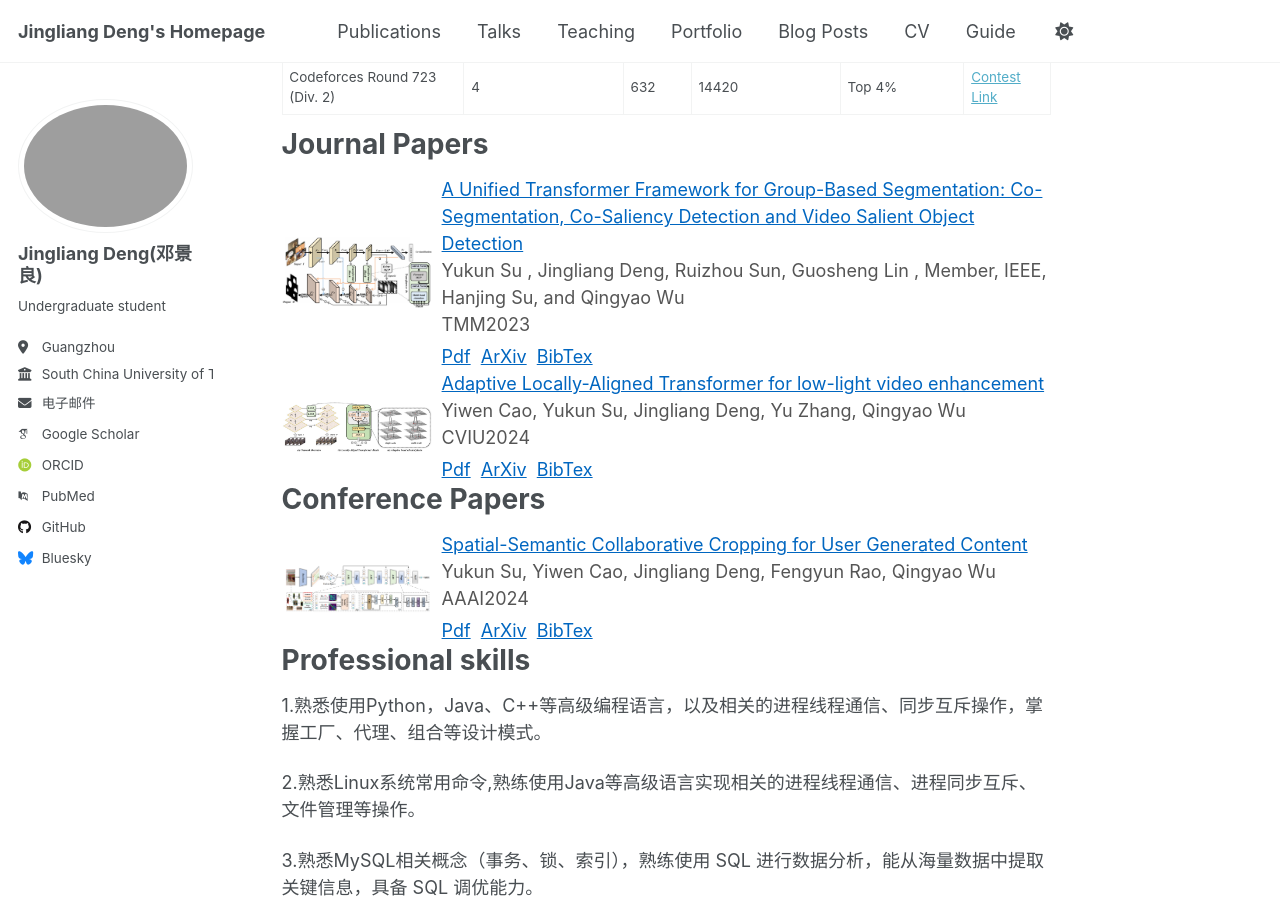
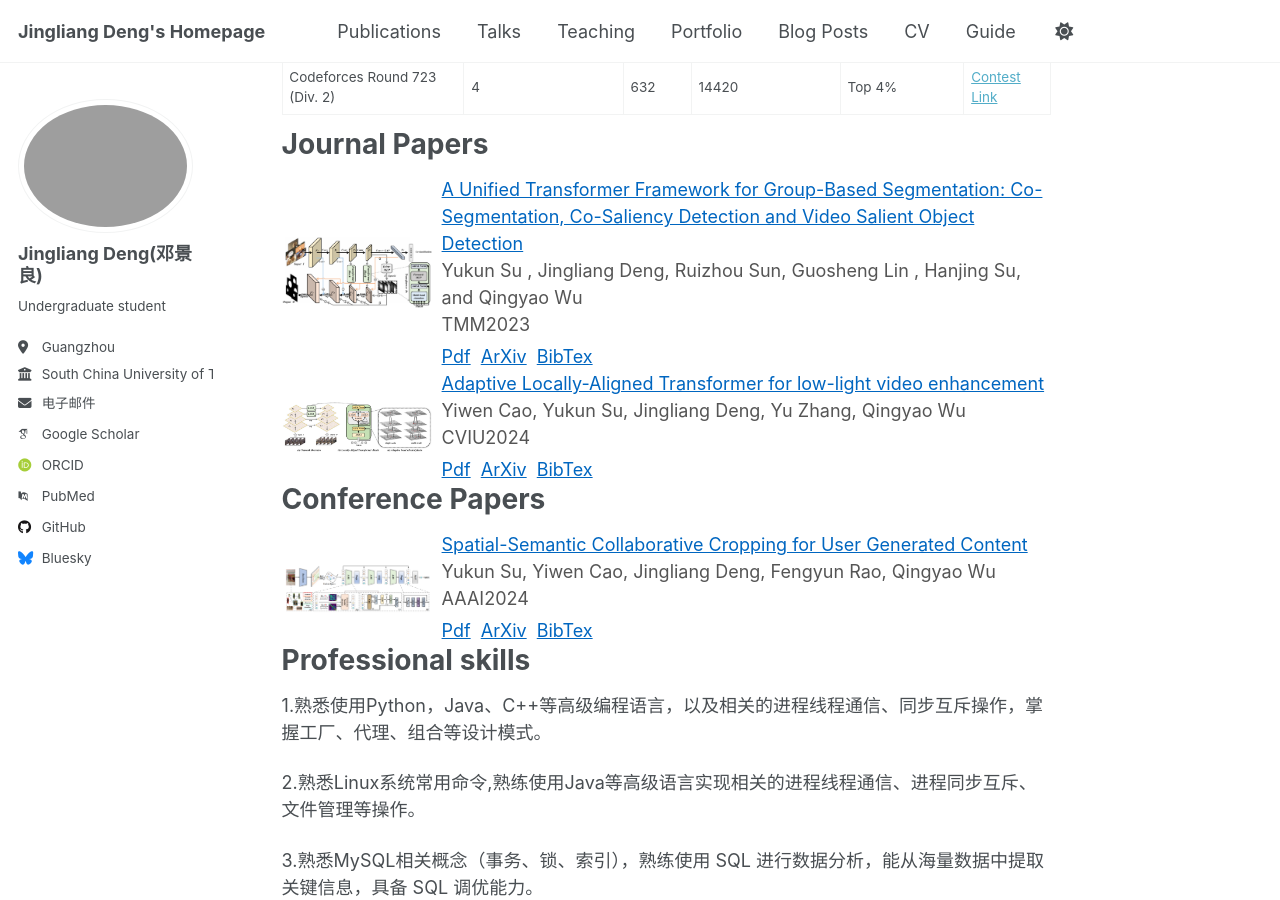
Before and after one commit to dengjl-hub/dengjl-hub.github.io, a Jekyll site: the page built from _pages/about.md, in a window 1280 px wide and 900 px high, scrolled down 1338 px. Built offline with Jekyll 4.4.1, drawn with Linux system fonts in a browser that asks for light colours; some web fonts are replaced.

Commit message:
Update about.md

```diff
--- a/_pages/about.md
+++ b/_pages/about.md
@@ -55,7 +55,7 @@ Ranking of the last 3 Codeforces contests
   <img src="/files/thumbnails/ufo.jpg" alt="论文缩略图" style="width: 150px; margin-right: 10px;">
   <div>
     <a href="/files/publications/ufo.pdf" style="color: #0066c0; text-decoration: underline;">A Unified Transformer Framework for Group-Based Segmentation: Co-Segmentation, Co-Saliency Detection and Video Salient Object Detection</a>
-    <p style="color: #555; margin: 0;">Yukun Su , Jingliang Deng, Ruizhou Sun, Guosheng Lin , Member, IEEE, Hanjing Su, and Qingyao Wu</p>
+    <p style="color: #555; margin: 0;">Yukun Su , Jingliang Deng, Ruizhou Sun, Guosheng Lin , Hanjing Su, and Qingyao Wu</p>
     <p style="color: #555; margin: 0;">TMM2023</p>
     <div style="margin-top: 5px;">
       <a href="/files/publications/ufo.pdf" style="color: #0066c0; text-decoration: underline;">Pdf</a>
```
